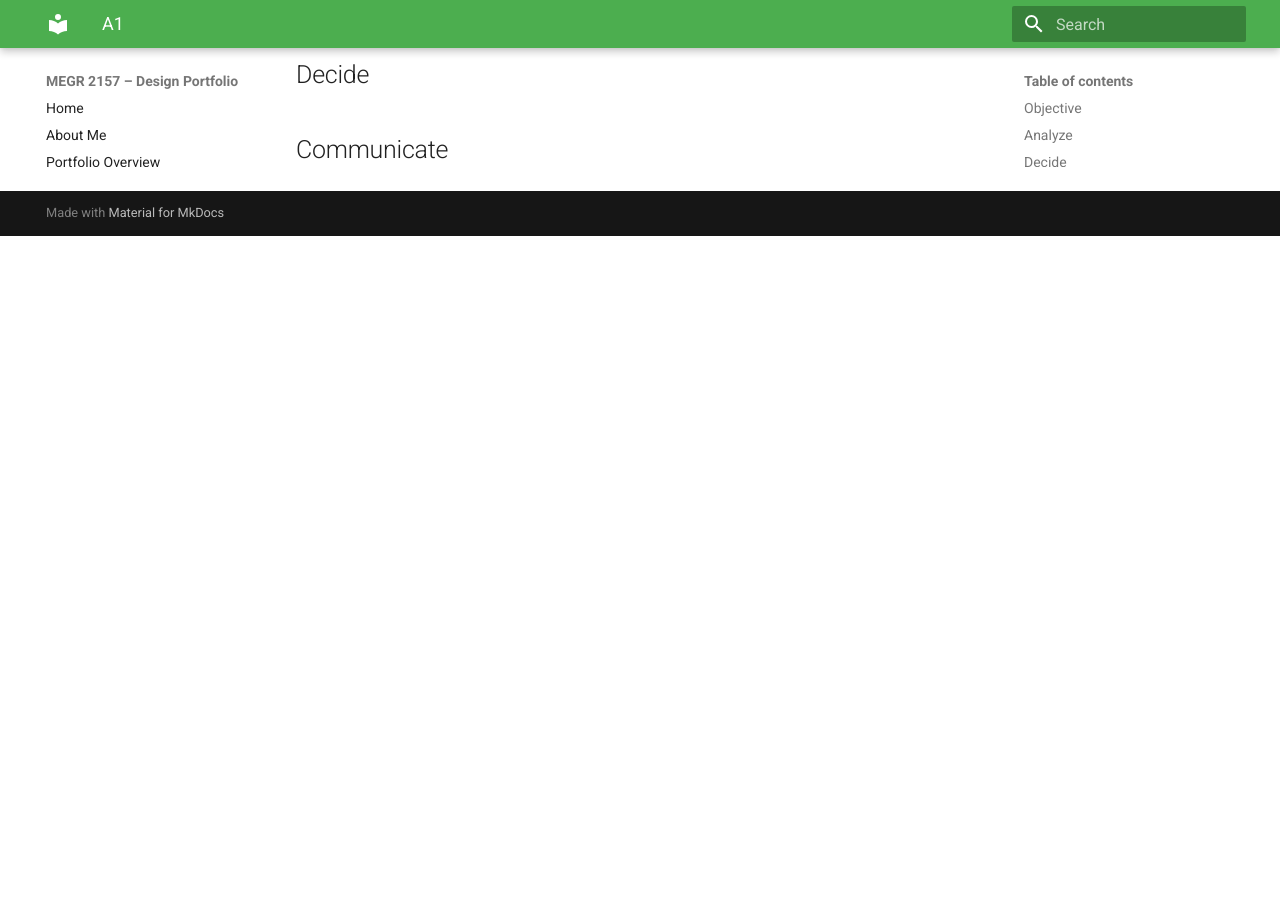
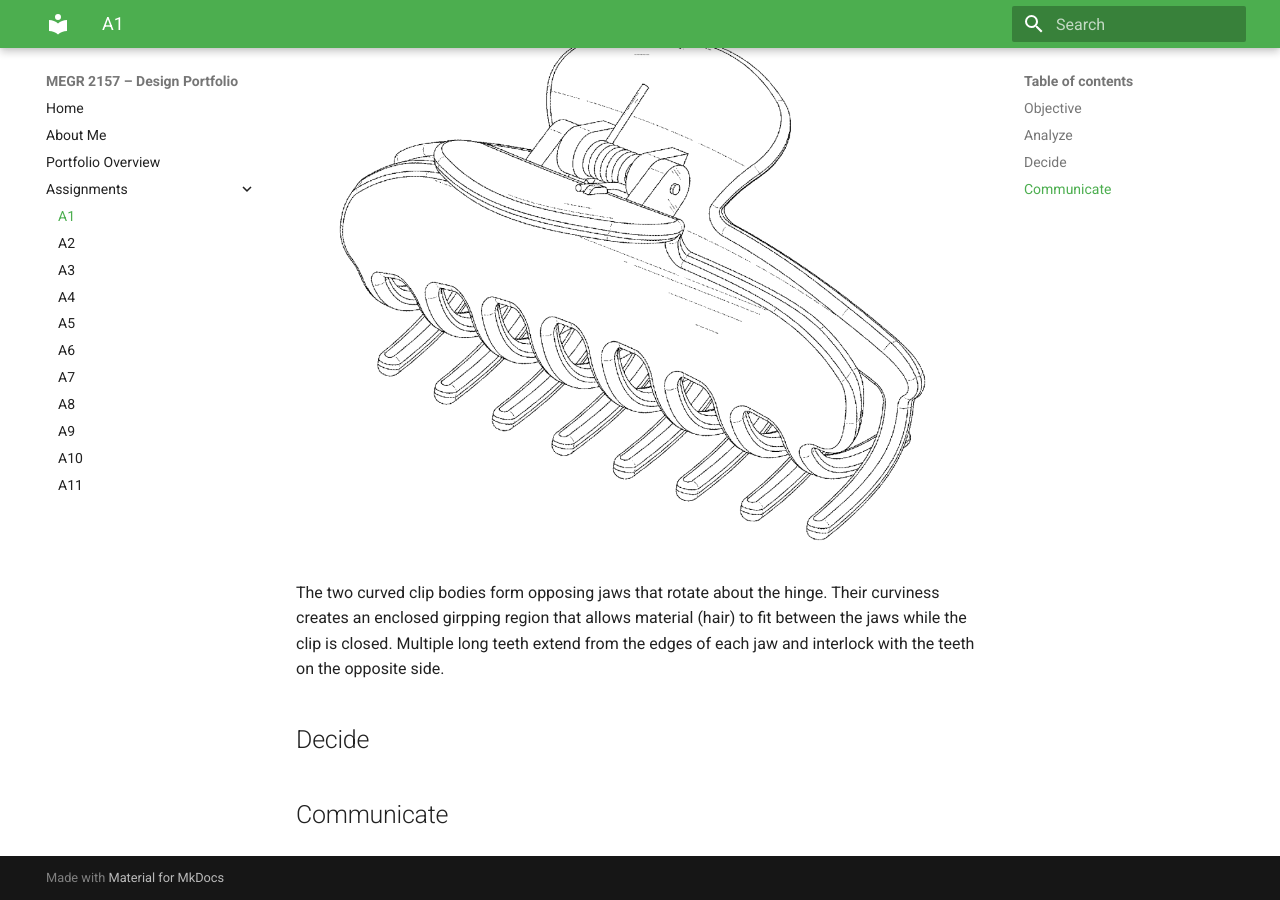
Before and after one commit to IzabellaMontero/megr2157-portfolio, an MkDocs documentation site: the page built from docs/assignments/A01/index.md, in a window 1280 px wide and 900 px high, scrolled down 1654 px. Built offline with MkDocs 1.6.1 and Material for MkDocs 9.7.7, drawn with Linux system fonts in a browser that asks for light colours; before the commit the page ends 1890 px from its top, so only the background shows below that.

Commit message:
Update index.md

```diff
--- a/docs/assignments/A01/index.md
+++ b/docs/assignments/A01/index.md
@@ -45,6 +45,10 @@ T is the restoring torque produced by the spring, k is the torsional spring cons
 
 The torsion spring is assumed to act linearly through the normal operating range of the hair clip. The restoring torque is proportional to the angular displacement of the spring.
 
+![Screenshot 2026-08-24 at 9.27.54 AM](Screenshot%202026-08-24%20at%209.27.54%20AM.png)
+
+The two curved clip bodies form opposing jaws that rotate about the hinge. Their curviness creates an enclosed girpping region that allows material (hair) to fit between the jaws while the clip is closed. Multiple long teeth extend from the edges of each jaw and interlock with the teeth on the opposite side.
+
 ## Decide
 
 
```
